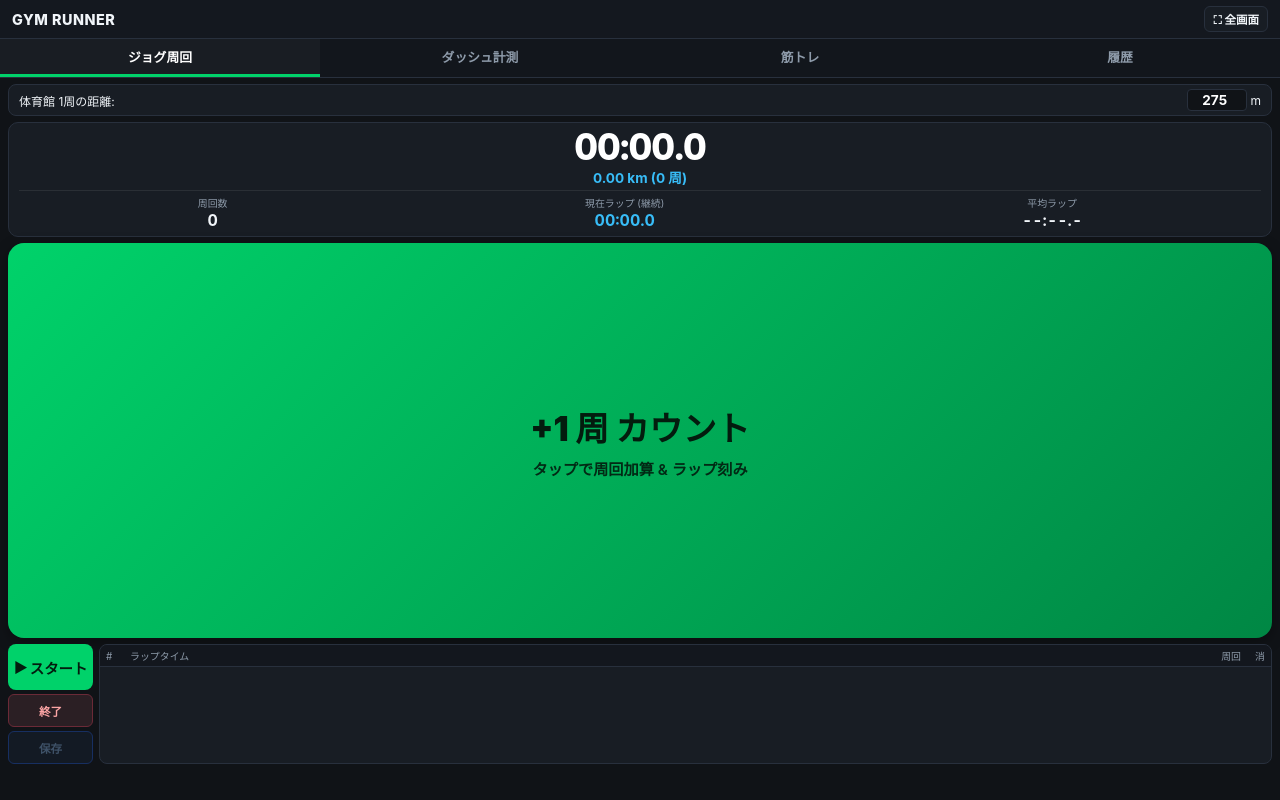
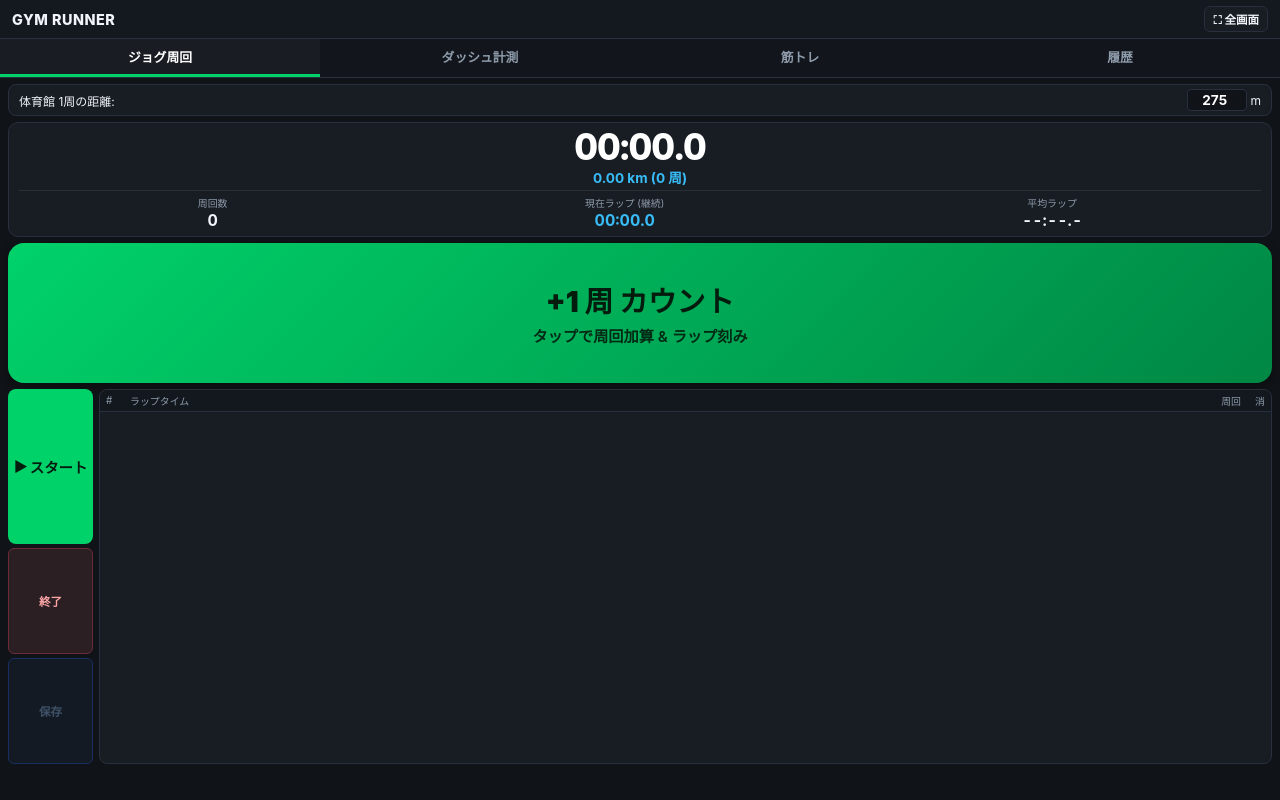
Before and after one commit to haykim0155-mcel/gym-runner, a plain HTML site: page index.html in a window 1280 px wide. Drawn offline with Linux system fonts and the light colour scheme.

Commit message:
Add files via upload

```diff
--- a/index.html
+++ b/index.html
@@ -188,23 +188,23 @@
       font-variant-numeric: tabular-nums;
     }
 
-    /* 巨大タップボタン（大きさを倍へ拡張：min-height 210px） */
+    /* 巨大タップボタン（今の2/3サイズに調整：140px） */
     .huge-tap-btn {
       width: 100%;
-      min-height: 210px;
-      flex: 2; /* 画面の縦領域を優先的に広く取る */
+      min-height: 140px;
+      height: 140px;
       border-radius: 16px;
       border: none;
       color: #031c0e;
       font-weight: 900;
-      font-size: 2.1rem;
+      font-size: 1.8rem;
       cursor: pointer;
-      box-shadow: 0 4px 14px rgba(0,0,0,0.35);
+      box-shadow: 0 4px 12px rgba(0,0,0,0.3);
       display: flex;
       flex-direction: column;
       justify-content: center;
       align-items: center;
-      gap: 6px;
+      gap: 4px;
       flex-shrink: 0;
       touch-action: manipulation;
       background: linear-gradient(135deg, var(--accent-jog), var(--accent-jog-dark));
@@ -223,13 +223,11 @@
       opacity: 0.9;
     }
 
-    /* 下部：半分の大きさに凝縮した操作エリア + ラップリスト */
     .split-bottom-area {
       flex: 1;
       display: flex;
       gap: 6px;
-      min-height: 75px;
-      max-height: 120px;
+      min-height: 100px;
       overflow: hidden;
     }
 
```
